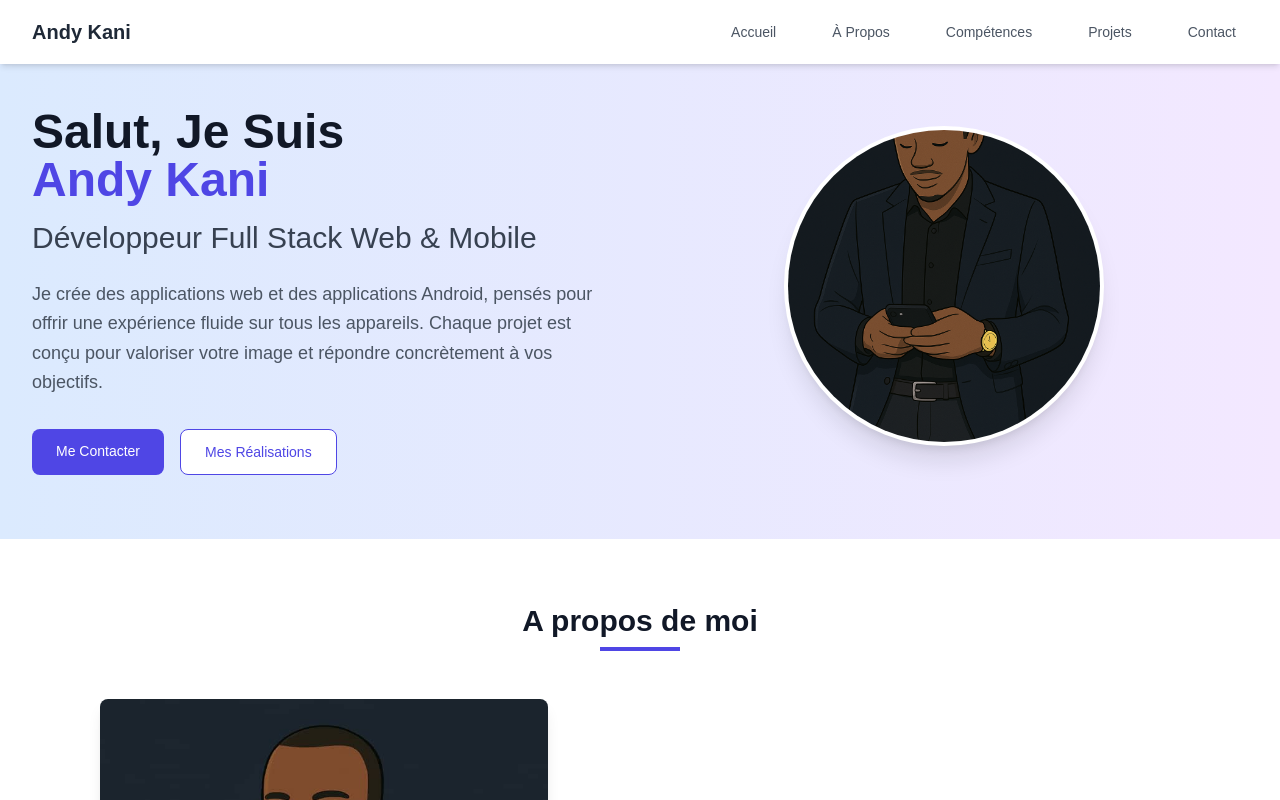
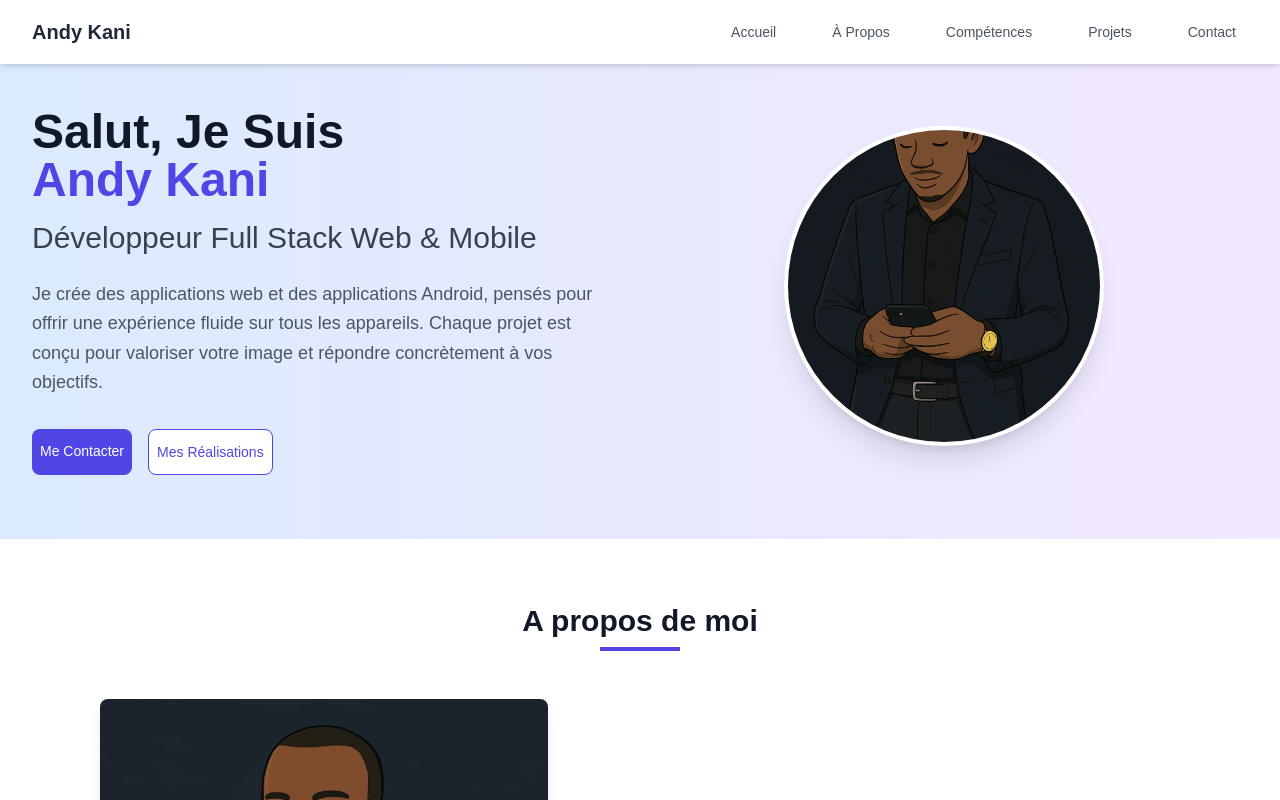
Before and after one commit to andydefer/portfolio, a React (Vite) app: page / in a window 1280 px wide. Shown: the top 800 px of the page. Built offline with nearby package versions, Linux system fonts and the light colour scheme.

Commit message:
fix contactForm

```diff
--- a/src/components/Hero.tsx
+++ b/src/components/Hero.tsx
@@ -64,7 +64,7 @@ const Hero = () => {
           >
             <motion.a
               href="#contact"
-              className="text-sm px-6 py-3 bg-indigo-600 text-white font-medium rounded-lg hover:bg-indigo-700 transition-colors duration-300"
+              className="text-sm px-2 py-3 bg-indigo-600 text-white font-medium rounded-lg hover:bg-indigo-700 transition-colors duration-300"
               whileHover={{
                 scale: 1.05,
                 boxShadow:
@@ -76,7 +76,7 @@ const Hero = () => {
             </motion.a>
             <motion.a
               href="#projects"
-              className="text-sm px-6 py-3 bg-white text-indigo-600 font-medium rounded-lg border border-indigo-600 hover:bg-indigo-50 transition-colors duration-300"
+              className="text-sm px-2 py-3 bg-white text-indigo-600 font-medium rounded-lg border border-indigo-600 hover:bg-indigo-50 transition-colors duration-300"
               whileHover={{
                 scale: 1.05,
                 boxShadow:
```
